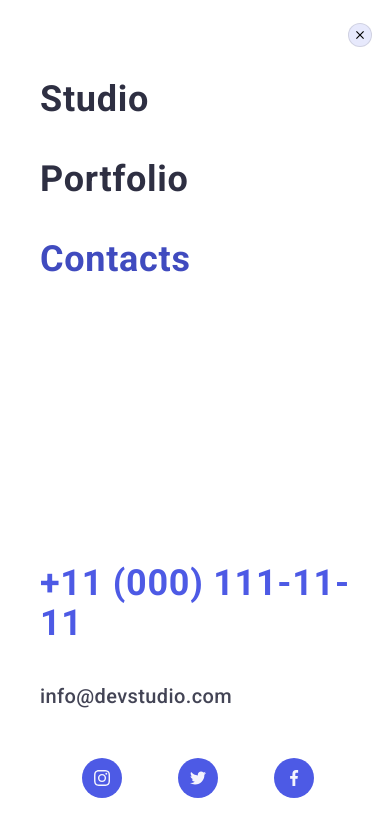
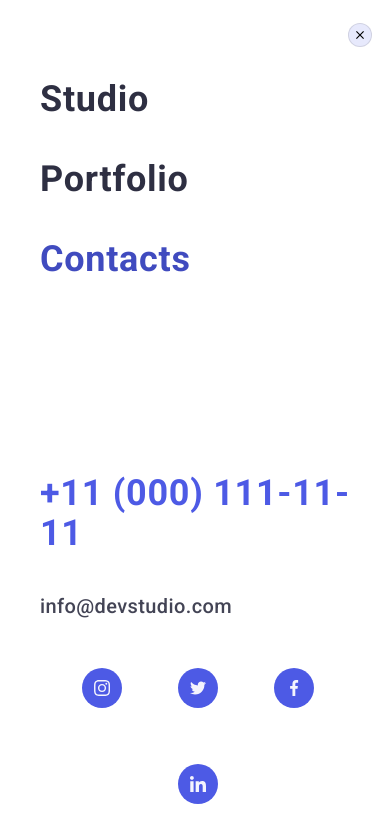
Before and after one commit to YuriyBeregovoy/goit-markup-hw-07, a plain HTML site: page index.html in a window 390 px wide. Both pictures are taken after a click on the button 359 px from the left and 35 px from the top of the page. Shown: the top 836 px of the page. Drawn offline with nearby package versions, Linux system fonts and the light colour scheme.

Commit message:
added flexbox to mobile menu

```diff
--- a/css/styles.css
+++ b/css/styles.css
@@ -268,6 +268,10 @@ button {
     transition: opacity var(--timing-function),
       visibility var(--timing-function);
   }
+
+  .contacts-networks-wrapper {
+    margin-top: auto;
+  }
   .mobile-menu.is-open {
     opacity: 1;
     visibility: visible;
@@ -276,6 +280,9 @@ button {
   .mobile-menu-container {
     position: relative;
     padding: 80px 35px 40px 40px;
+    display: flex;
+    flex-direction: column;
+    height: 100%;
   }
   .close-mobile-menu-btn {
     position: absolute;
@@ -311,9 +318,6 @@ button {
   .social-networks.mobile-menu-gap {
     gap: 56px;
     justify-content: center;
-  }
-  .naw-mobile-menu {
-    margin-bottom: 284px;
   }
   .mobile-menu-address {
     margin-bottom: 48px;
--- a/index.html
+++ b/index.html
@@ -84,6 +84,7 @@
               </li>
             </ul>
           </nav>
+          <div class="contacts-networks-wrapper">
             <address class="mobile-menu-address">
               <ul class="mobile-menu-address-list list">
                 <li class="mobile-menu-address-item">
@@ -144,6 +145,7 @@
                 </a>
               </li>
             </ul>
+          </div>
         </div>
       </div>
     </header>
```
Lines whose indentation alone changed are shown as unchanged.
